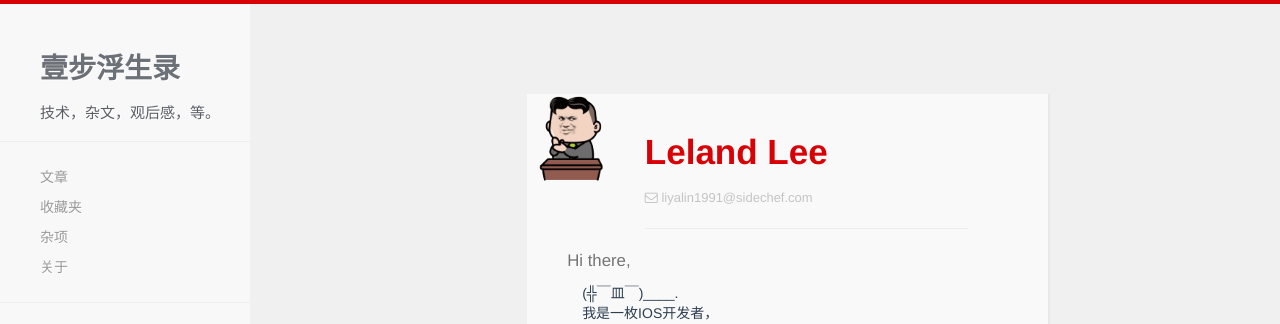
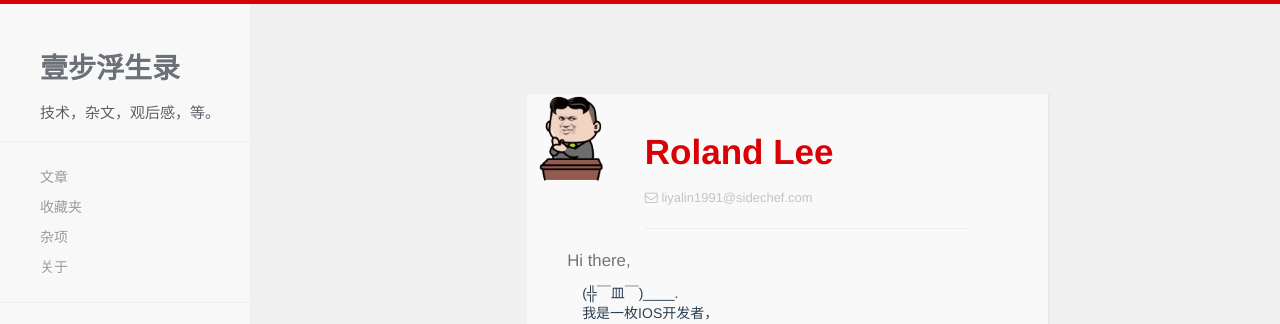
Before and after one commit to liyalin/liyalin.github.io, a Jekyll site: the page built from about.html, in a window 1280 px wide. Shown: the top 324 px of the page. Built offline with Jekyll 4.4.1, drawn with Linux system fonts in a browser that asks for light colours; nearby versions of some CDN libraries; Markdown is read by kramdown in place of the engine named in the settings.

Commit message:
no message

```diff
--- a/_config.yml
+++ b/_config.yml
@@ -1,5 +1,5 @@
 name: 壹步浮生录
-author: Francis Lee
+author: Roland Lee
 baseurl:
 description:  技术，杂文，观后感，等。
 github: https://www.github.com/liyalin
--- a/_includes/showcase.html
+++ b/_includes/showcase.html
@@ -3,9 +3,9 @@
 
     /*.showcase-wrapper {background-image: url("{{ site.baseurl }}/images/yasuo.jpg");}*/
     /*.showcase-wrapper {background-image: url("http://img.tuku.com/upload/attach/2014/12/116631-2iJ5sax.jpg");}*/
-/*       .showcase-wrapper {background-image: url("http://www.pp3.cn/uploads/201412/2014121908.jpg");}*/
+       .showcase-wrapper {background-image: url("http://www.pp3.cn/uploads/201412/2014121908.jpg");}
 /*   .showcase-wrapper {background-image: url("http://www.pp3.cn/uploads/201409/2014092610.jpg");}*/
-   .showcase-wrapper {background-image: url("http://www.bz55.com/uploads/allimg/150325/139-150325112J7-50.jpg");}
+/*   .showcase-wrapper {background-image: url("http://www.bz55.com/uploads/allimg/150325/139-150325112J7-50.jpg");}*/
 
     </style>
 
@@ -17,7 +17,7 @@
               <smaller>最新文章</smaller></span>
           <br>{{ post.title }}<br>
           <a href="{{ site.baseurl }}{{ post.url }}">
-          	<button type="button" class="btn btn-default showcase-button">点击查看</button>
+          	<button type="button" class="btn btn-default showcase-button">查看</button>
           </a>
           {% endfor %}
       </div>
--- a/about.html
+++ b/about.html
@@ -10,7 +10,7 @@ title: About Me
             <img src="{{ site.baseurl }}/images/liyalin.gif">
           </div>
           <div class="col-md-9">
-            <h1>Leland Lee</h1>
+            <h1>Roland Lee</h1>
             <p><i class="fa fa-envelope-o"></i>&nbsp;liyalin1991@sidechef.com </p>
             <hr />
           </div>
```
